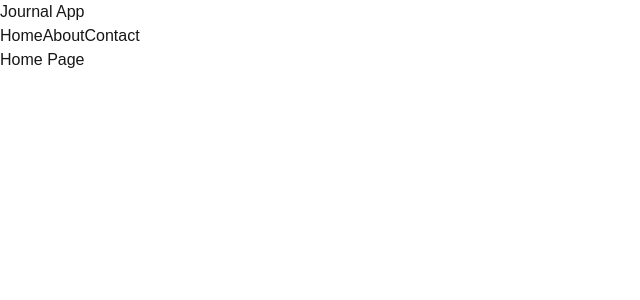
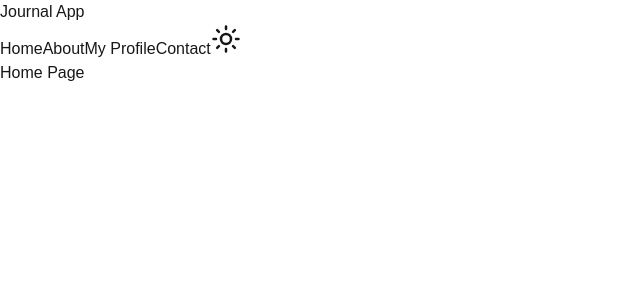
Before and after one commit to g0b1n/journal_app, a Next.js app: page / in a window 1280 px wide. Shown: the top 300 px of the page, without its empty margins (0-640 px from the left). Built offline with nearby package versions, Linux system fonts and the light colour scheme.

Commit message:
added darkMode-toggle-icons my-profile

```diff
--- a/src/components/Navbar/navbar.tsx
+++ b/src/components/Navbar/navbar.tsx
@@ -2,8 +2,13 @@
 
 import Link from 'next/link';
 import React from 'react';
+import { Sun, Moon } from "lucide-react";
+import { useDarkMode } from '@/context/DarkModeContext';
+
 
 function NavBar() {
+
+    const { isDarkMode, toggleDarkMode } = useDarkMode();
 
     return (
         <nav className='bg-gray-100 text-gray-900 fixed top-0 left-0 w-full z-50 shadow-md'>
@@ -11,7 +16,7 @@ function NavBar() {
                 <div className='flex justify-between h-16 items-center'>
                     {/* logo section  */}
                     <div className='flex items-center'>
-                        <Link href='/' className='text-2xl font-black'>Journal App</Link>
+                        <Link href='/' className='text-2xl font-black hover:text-blue-500'>Journal App</Link>
                     </div>
 
                     <div className='hidden md:flex space-x-6'>
@@ -21,9 +26,21 @@ function NavBar() {
                         <Link href="/about" className='px-3 py-2 rounded-md text-sm font-medium hover:bg-blue-200'>
                             About
                         </Link>
-                        <Link href="/about" className='px-3 py-2 rounded-md text-sm font-medium hover:bg-blue-200'>
+                        <Link href="/profile" className='px-3 py-2 rounded-md text-sm font-medium hover:bg-blue-200'>
+                            My Profile
+                        </Link>
+                        <Link href="/contact" className='px-3 py-2 rounded-md text-sm font-medium hover:bg-blue-200'>
                             Contact
                         </Link>
+
+                        {/* toggle darkMode  */}
+                        <button onClick={toggleDarkMode} className='ml-4'>
+                            {isDarkMode ? (
+                                <Moon className='cursor-pointer text-gray-900 hover:bg-blue-200 rounded-md px-1 py-1' size={30} />
+                            ) : (
+                                <Sun className='cursor-pointer text-gray-900 hover:bg-blue-200 rounded-md px-1 py-1' size={30} />
+                            )}
+                        </button>
                     </div>
                 </div>
             </div>
```
